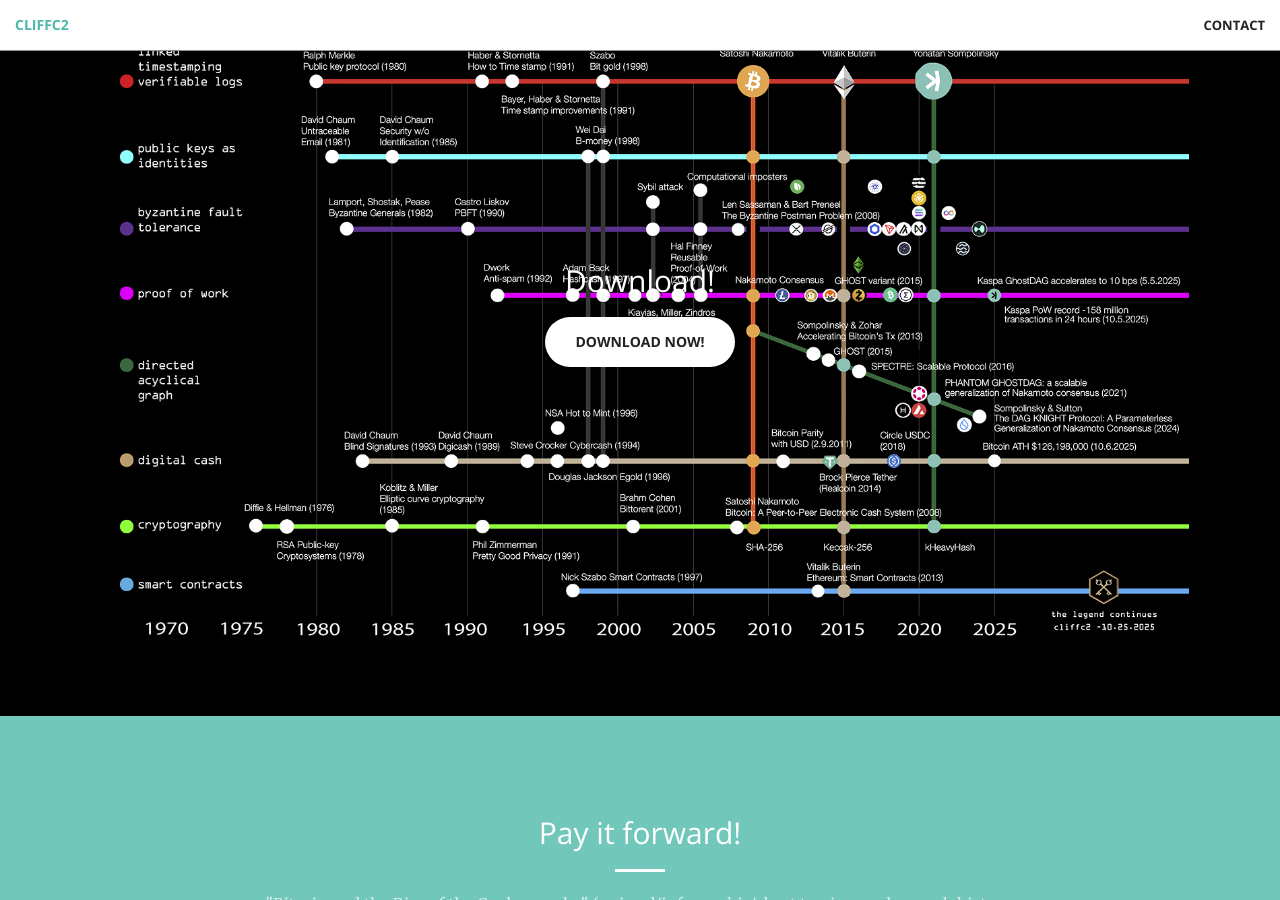
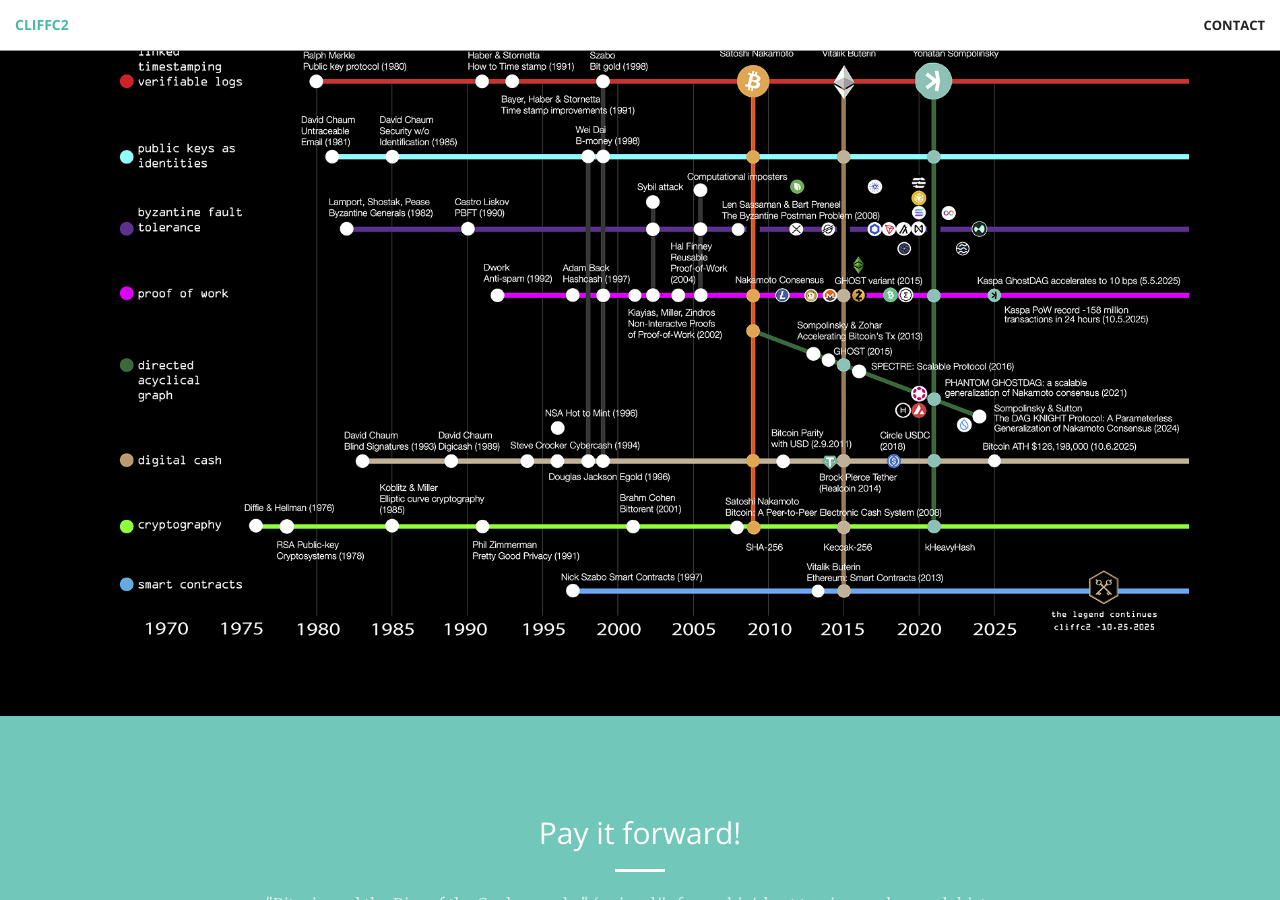
Before and after one commit to cliffc2/cliffc2.github.io, a Jekyll site: the page built from index.html, in a window 1280 px wide and 900 px high, scrolled down 2389 px. Built offline with Jekyll 4.4.1, drawn with Linux system fonts in a browser that asks for light colours; Markdown is read by kramdown in place of the engine named in the settings.

Commit message:
Update aside.html

```diff
--- a/_includes/aside.html
+++ b/_includes/aside.html
@@ -1,8 +1,7 @@
   <aside class="bg-dark" style="background-image: url('/img/kaspa-subwaymap.jpg'); background-size: cover; background-position: center; background-repeat: no-repeat; min-height: 800px; display: flex; align-items: center; justify-content: center;">
     <div class="container text-center">
           <div class="call-to-action">
-              <h2>Download!</h2>
-              <a href="#" class="btn btn-default btn-xl wow tada">Download Now!</a>
+
           </div>
       </div>
   </aside>
```
